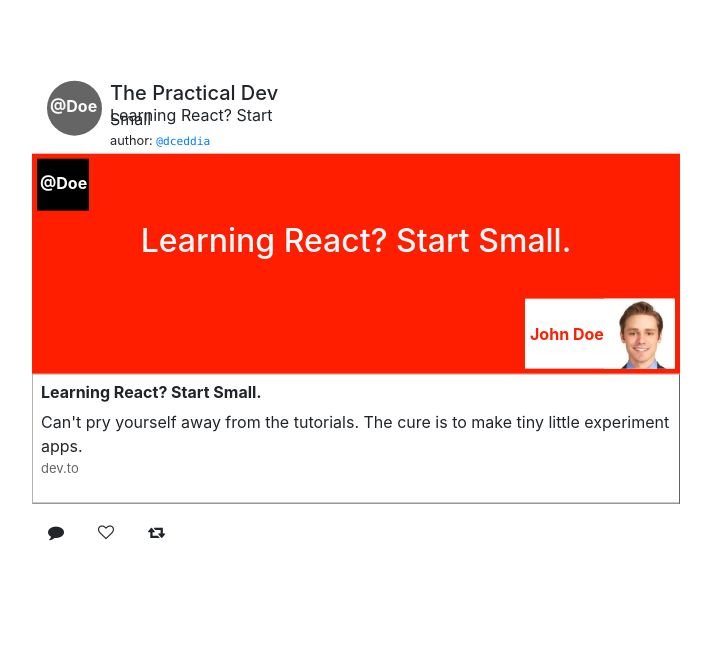
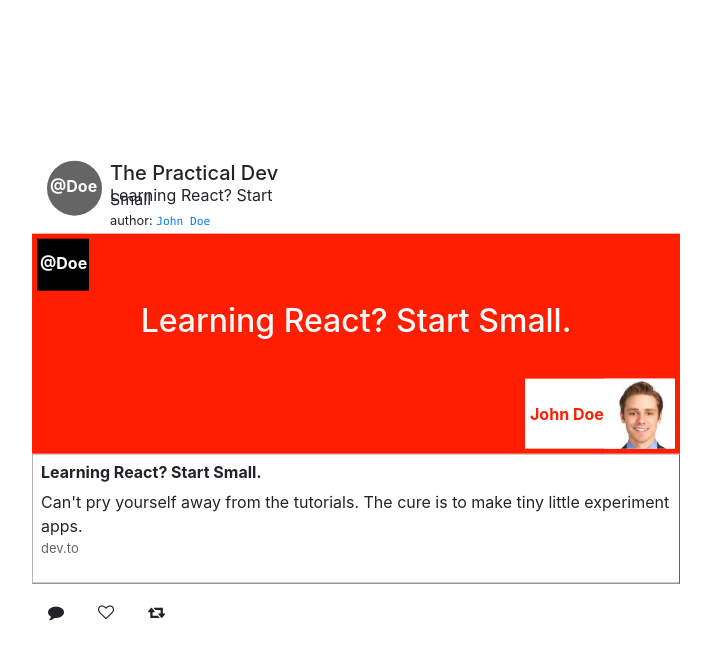
Before and after one commit to orsdev/socialcard, a React (Create React App) app: page / in a window 1280 px wide. Shown: the top 660 px of the page, without its empty margins (284-995 px from the left). Built offline with nearby package versions, Linux system fonts and the light colour scheme.

Commit message:
authors name changed in Info.js functional component

```diff
--- a/src/component/Info/Info.js
+++ b/src/component/Info/Info.js
@@ -7,7 +7,7 @@ const Info = (props) => {
     <div className="header__title">
      <h5>The Practical Dev</h5>
      <p> Learning React? Start Small</p>
-     <span className="small"> author: <code className="text-primary">@dceddia</code></span>
+     <span className="small"> author: <code className="text-primary">John Doe</code></span>
     </div>
   </div>
  );
--- a/src/css/style.css
+++ b/src/css/style.css
@@ -7,7 +7,7 @@
 .social__card {
   position: absolute;
   width: 648px;
-  top: 40%;
+  top: 50%;
   left: 50%;
   transform: translate(-50%, -50%);
   -webkit-transform: translate(-50%, -50%);
```
